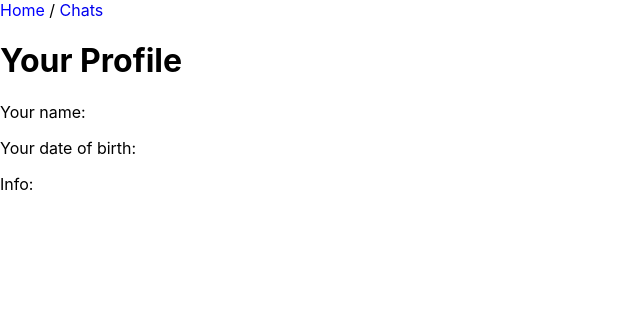
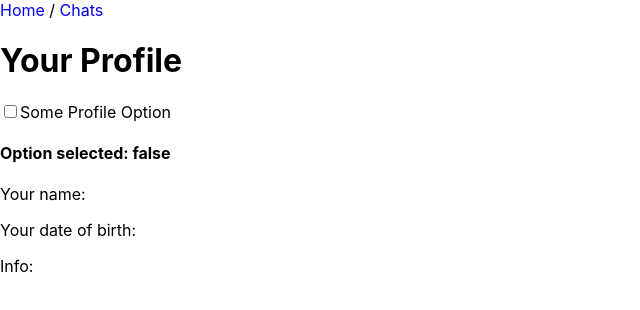
Before and after one commit to AliceAlisa/react-project, a React (Create React App) app in the folder react1/: page /profile in a window 1280 px wide. Shown: the top 310 px of the page, without its empty margins (0-640 px from the left). Built offline with nearby package versions, Linux system fonts and the light colour scheme.

Commit message:
Homework 5 completed

```diff
--- a/react1/package.json
+++ b/react1/package.json
@@ -12,8 +12,10 @@
     "@testing-library/user-event": "^12.8.3",
     "react": "^17.0.2",
     "react-dom": "^17.0.2",
+    "react-redux": "^7.2.6",
     "react-router-dom": "^5.3.0",
     "react-scripts": "4.0.3",
+    "redux": "^4.1.2",
     "styled-components": "^5.3.3",
     "web-vitals": "^1.1.2"
   },
--- a/react1/src/index.js
+++ b/react1/src/index.js
@@ -4,11 +4,15 @@ import './index.css';
 import App from './App';
 import reportWebVitals from './reportWebVitals';
 import { BrowserRouter } from 'react-router-dom';
+import { store } from './store';
+import { Provider } from 'react-redux';
 
 ReactDOM.render(
   <React.StrictMode>
     <BrowserRouter>
-      <App />
+      <Provider store={store}>
+        <App />
+      </Provider>
     </BrowserRouter>
   </React.StrictMode>,
   document.getElementById('root')
--- a/react1/src/routes/Profile/index.js
+++ b/react1/src/routes/Profile/index.js
@@ -1,12 +1,26 @@
 import { Link } from 'react-router-dom';
 import '../../App.css';
+import { useDispatch, useSelector } from 'react-redux';
+import { CHANGE_OPTION } from '../../store/profile/actions';
 
 export const Profile = () => {
+    const currenOptionState = useSelector((state) => state.someOption);
+    const dispatch = useDispatch();
+
+    console.log(currenOptionState)
     return (
         <div>
             <Link to='/' className='link-nav'> Home </Link> /
             <Link to='/chats' className='link-nav'> Chats </Link>
             <h1>Your Profile</h1>
+            <div>
+                <input type='checkbox' name="profile_option" onChange={() => {
+                    dispatch({
+                        type: CHANGE_OPTION,
+                    })
+                }} />Some Profile Option
+            </div>
+            <h4>Option selected: {currenOptionState.toString()}</h4>
             <p> Your name:</p>
             <p> Your date of birth:</p>
             <p> Info:</p>
--- /dev/null
+++ b/react1/src/store/index.js
@@ -0,0 +1,8 @@
+import { createStore } from 'redux';
+import { optionReducer } from './profile/reducer';
+
+export const store = createStore(
+    optionReducer,
+    window.__REDUX_DEVTOOLS_EXTENSION__ &&
+    window.__REDUX_DEVTOOLS_EXTENSION__()
+);
--- /dev/null
+++ b/react1/src/store/profile/actions.js
@@ -0,0 +1 @@
+export const CHANGE_OPTION = 'CHANGE_OPTION'
--- /dev/null
+++ b/react1/src/store/profile/reducer.js
@@ -0,0 +1,20 @@
+import { CHANGE_OPTION } from './actions';
+
+const initialState = {
+    someOption: false,
+}
+
+export const optionReducer = (state = initialState, action) => {
+    switch (action.type) {
+        case CHANGE_OPTION: {
+            return {
+                ...state,
+                someOption: !state.someOption,
+            }
+        }
+
+        default: {
+            return state;
+        }
+    }
+}
```
Also changed, not shown: 1 other file (tests, documents, lock files or other folders).
